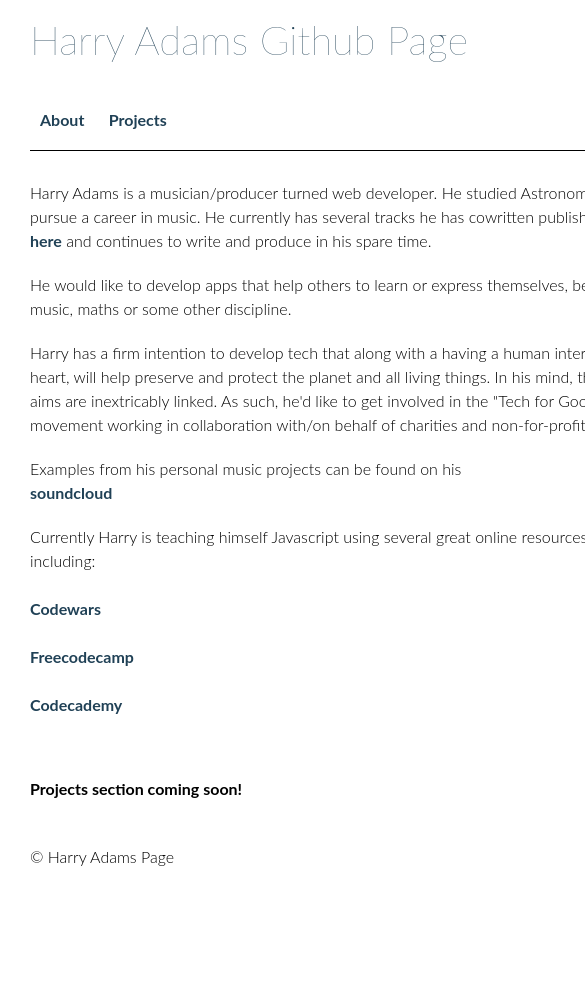
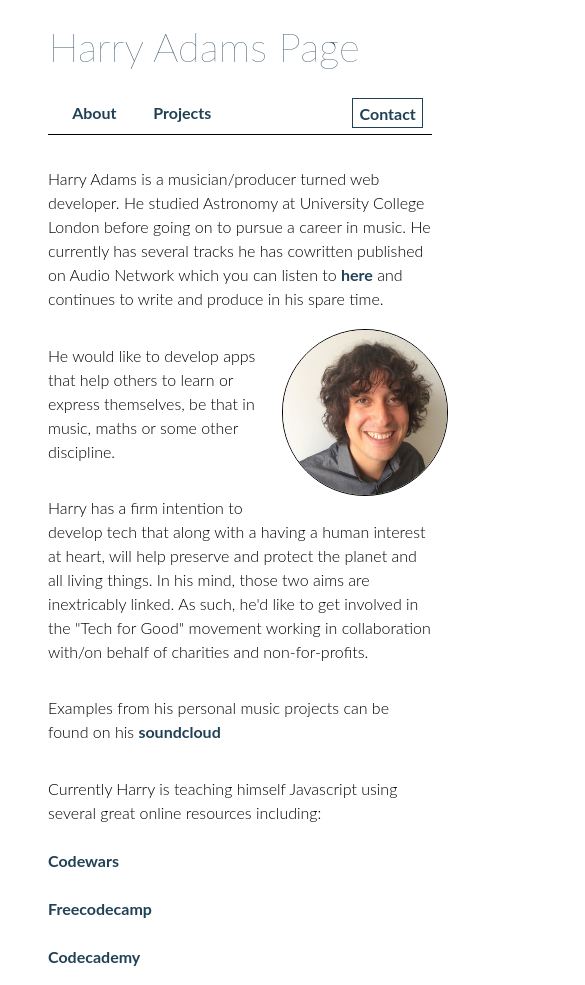
Before and after one commit to Harry84/Harry84.github.io, a plain HTML site: page index.html in a window 390 px wide. Shown: the top 985 px of the page, 585 px wide, since content can reach past the window. Before the commit the page ends 869 px from the top, so only its background shows below. Drawn offline with Linux system fonts and the light colour scheme.

Commit message:
made my site resize and be mobile-friendly

```diff
--- a/index.html
+++ b/index.html
@@ -6,6 +6,7 @@
     <meta charset="utf-8">
     <title>Harry's Pages</title>
     <link rel="stylesheet" href="main.css">
+    <meta name=viewport content="width=device-width, initial-scale=1">
   </head>
 
   <body id="top">
@@ -13,7 +14,7 @@
     <header class="container"><!--the header element, like it sounds, is used to identify the top of a page, article, section, or other segment of a page. In general, it may include a heading, introductory text, and even navigation.-->
 
 
-        <h1 class="page-title">Harry Adams Github Page
+        <h1 class="page-title">Harry Adams Page
         </h1>
 
 
@@ -49,7 +50,7 @@
             <p>Harry has a firm intention to develop tech that along with a having a human interest at heart, will help preserve and protect the planet and all living things.  In his mind, those two aims are inextricably linked.  As such, he'd like to get involved in the "Tech for Good" movement working in collaboration with/on behalf of charities and non-for-profits.
             </p>
 
-            <p>Examples from his personal music projects can be found on his <a href="http//www.soundcloud.com/harryleventon"><br>soundcloud</a>
+            <p>Examples from his personal music projects can be found on his <a href="http//www.soundcloud.com/harryleventon">soundcloud</a>
 
             <p>Currently Harry is teaching himself Javascript using several great online resources including:<br/>
             <br/>
@@ -61,42 +62,23 @@
 
           </section>
 
-          <section id="projects">
-
-            <p><h2><strong>Projects section coming soon!</strong></h2>
-            </p>
-            </section>
+          <!--
+          <section class="bio">
+            <p>yadayada</p>
+          </section>
+          -->
 
 
-        </section>
+        <!--
+          <footer class="weird">
 
 
-        <article><!--The <article> element is used to identify a section of independent, self-contained content that may be independently distributed or reused. We’ll often use the <article> element to mark up blog posts, newspaper articles, user-submitted content, and the like.-->
-        </article>
+            <small>&copy;Harry Adams Page</small>
 
-        <section class="container"><!--If the content adds to the document outline and represents a thematic group of content, use the <section> element.-->
 
-          <section class="container1nopad">
-          <a href="#top" id="backtotop">Back to top</a>
-          </section>
-          <!--we can place an id attribute value of top on the <body> element. Now we can create an anchor element with an href attribute value of #top, pound sign and all, to link to the beginning of the <body> element.-->
+          </footer>
 
-       </section>
-
-        <div><!--is used when the content is being grouped solely for styling purposes and doesn't contribute to the semantic outline of the documents structure-->
-        </div>
-
-        <aside><!--all structural elements including this one are block level and appear on a new line occupying the full available width of the page or of the element they are nested in.  <aside> holds content (sidebars, inserts, brief explanations)-->
-        </aside>
-
-    <footer class="container">
-
-      <section class="container1nopad"
-      <small>&copy;<!--the ampersand to the left followed by semi-colon is a unique encoding--> Harry Adams Page</small>
-      </section>
-
-    </footer>
-
+-->
 
 
 
--- a/main.css
+++ b/main.css
@@ -60,33 +60,41 @@ table {
      -moz-box-sizing: border-box;
           box-sizing: border-box;
 }
+/*
+.wrapper {
+height: auto;
+width: 1000px;
+margin: 0 auto;
+
+}
+*/
 .container {
   margin: 0 auto;
-  padding-left: 30px;
-  padding-right: 30px;
-  width: 960px;
-}
-
-.container1nopad {
-  margin: 0 auto;
-  width: 960px;
+  padding-left: 1em;
+  padding-right: 1em;
+  width: 60em;
+  diplay: flex;
+  flex-direction: row;
 }
 
 .harryimage {
 
-  width: 30%;
+  /*diplay: flex;
+  flex-direction: row;*/
+  width: 20%;
   float: right;
   border: 1px solid #000;
-  margin-left: 10px;
-  margin-top: 10px;
-  margin-bottom: 10px;
+  margin-left: .1em;
+  margin-top: .1em;
+  margin-bottom: .1em;
   border-radius: 50%;
-
 
 }
 
 footer {
   clear: both;
+  diplay: flex;
+  flex-direction: row;
 }
 
 
@@ -96,13 +104,23 @@ footer {
   ========================================
 */
 
-h1, h2, h4, h5, p {
-  margin-bottom: 20px;
+h2, h4, h5 {
+  margin-bottom: .03em;
+}
+
+p {
+  margin-bottom: .03em;
+  padding: 1em;
+}
+
+h1 {
+  margin: .4em;
+  padding: 1em;
 }
 
 h3 {
-  margin-top: 20px;
-  margin-bottom: 20px;
+  margin-top: .03em;
+  margin-bottom: .03em;
 }
 
 h2 {
@@ -111,11 +129,13 @@ h2 {
 }
 
 .page-title {
-  text-align: left;
   font-weight: 100;
-  font-size: 40px;
-  margin-top: 10px;
+  font-size: 2.5em;
+  padding: .02em;
   color: #204156;
+  diplay: flex;
+  flex-direction: row;
+  justify-content: flex-start;
 }
 
 .header {
@@ -129,39 +149,14 @@ h2 {
   ========================================
 */
 
-.btn {
-  border-radius: 5px;
-  display: inline-block;
-  margin: 0;
-}
-.btn-alt {
-  border: 1px solid #dfe2e5;
-  padding: 10px 30px;
-}
-
-nav {
-  background-color: #FFF;
-  border-bottom: 1px solid #000;
-}
-
-nav li {
-  display: inline;
-  margin: 0;
-  padding: 0 10px;
-}
-
-nav ul {
-  display: inline;
-}
-
 .contact-btn {
   float: right;
 }
 
 .contact-btn a {
   cursor: pointer;
-  margin-right: 30px;
-  padding: 8px 18px;
+  margin-right: .05em;
+  padding: .3em .4em;
   border: 1px solid #204156;
   position: relative;
 
@@ -172,9 +167,30 @@ nav ul {
 
 }
 
+nav {
+  background-color: #FFF;
+  border-bottom: 1px solid #000;
+  diplay: flex;
+  flex-direction: row;
+  justify-content: flex-start;
+  margin: 1em;
+  padding: .5em;
+
+}
+
+nav li {
+  display: inline;
+  margin: 1em;
+  padding: .01em;
+}
+
+nav ul {
+  display: inline;
+}
+
 nav a {
-  height: 60px;
-  line-height: 60px;
+  height: .06em;
+  line-height: .06em;
   color: #204156;
   text-decoration: none;
 }
@@ -195,16 +211,21 @@ a:hover, a:focus {
   Home
   ========================================
 */
-
+/*
 .hero {
-  padding: 22px 80px 22px 80px;
+  padding: .023em .083em .083em .083em;
+  diplay: flex;
+  flex-direction: row;
+  justify-content: space-around;
 }
-
+*/
 .bio {
 
   margin: 0 auto;
-  float: left;
-  padding-top: 30px;
+  padding-top: .031em;
+  diplay: flex;
+  flex-direction: row;
+  justify-content: flex-start;
 
 }
 
@@ -223,17 +244,45 @@ html, body {
   font-weight: 300;
   line-height: 1.5;
 }
+/*
+.weird {
+}
 
 #projects {
 
-
   margin: 0 auto;
-  float: left;
-  padding-top: 20px;
-  clear: both;
+  width: 30em;
+  diplay: flex;
+  flex-direction: row;
 
 }
 
 #backtotop {
   color: white;
 }
+*/
+
+/*
+  ========================================
+  Media Responsivity
+  ========================================
+*/
+
+@media only screen and (max-width: 500px) {
+    body {
+        width:20%;
+    }
+
+    .container {
+      padding-left: 2em;
+      padding-right: 2em;
+      width: 30em;
+    }
+
+    .harryimage {
+
+      width: 40%;
+
+    }
+
+}
```
